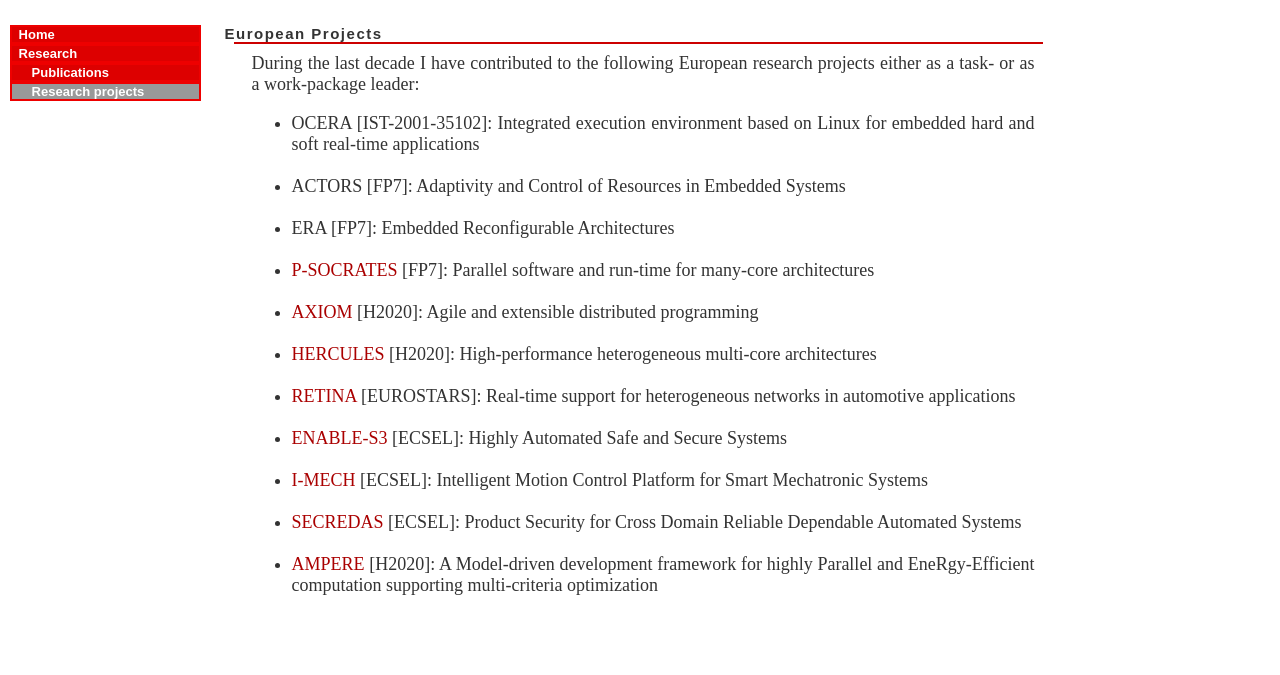
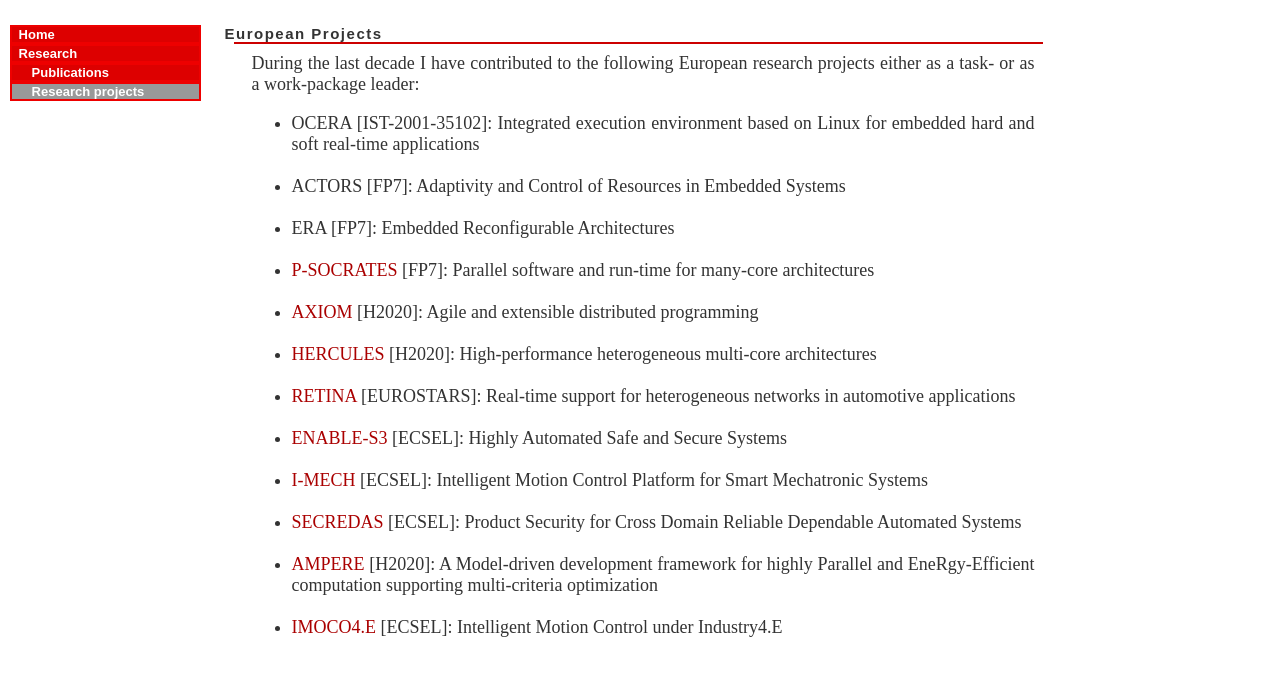
Before and after one commit to claudioscordino/claudioscordino.github.io, a plain HTML site: page projects.html in a window 1280 px wide. Shown: the part 55-730 px from the top of the page. Drawn offline with Linux system fonts and the light colour scheme.

Commit message:
IMOCO4.E project

```diff
--- a/projects.html
+++ b/projects.html
@@ -71,6 +71,9 @@ for embedded hard and soft real-time applications
 <br>
 <br>
 <li><a href="https://ampere-euproject.eu/">AMPERE</a> [H2020]: A Model-driven development framework for highly Parallel and EneRgy-Efficient computation supporting multi-criteria optimization
+<br>
+<br>
+<li><a href="https://www.imoco4e.eu/">IMOCO4.E</a> [ECSEL]: Intelligent Motion Control under Industry4.E
 </ul>
 
 </div><!-- innertext -->
```
